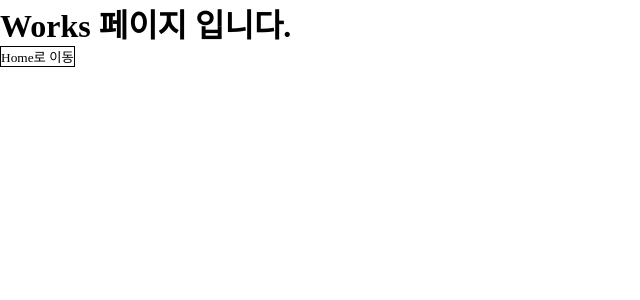
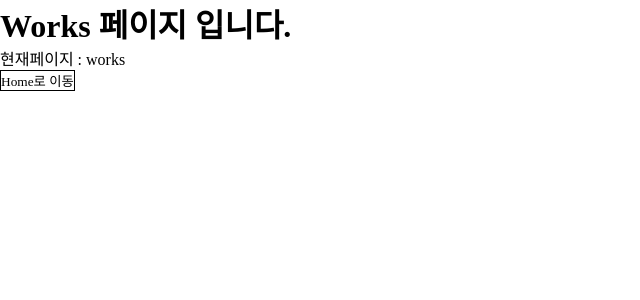
Before and after one commit to yuna-c/react, a React (Vite) app: page /works in a window 1280 px wide. Shown: the top 300 px of the page, without its empty margins (0-640 px from the left). Built offline with nearby package versions, Linux system fonts and the light colour scheme.

Commit message:
📝 add : useLocation

```diff
--- a/src/compoments/Works.jsx
+++ b/src/compoments/Works.jsx
@@ -1,14 +1,19 @@
-import { useNavigate } from 'react-router-dom';
+import { useNavigate, useLocation } from 'react-router-dom';
 
 const Works = () => {
   const navigate = useNavigate();
+  const location = useLocation();
+
   const goToHome = () => {
     navigate('/');
   };
 
+  console.log(`pathname=>`, location);
+
   return (
     <div className="Works">
       <h1>Works 페이지 입니다.</h1>
+      <div>현재페이지 : {location.pathname.slice(1)}</div>
       <button onClick={goToHome}>Home로 이동</button>
     </div>
   );
```
Also changed, not shown: 1 other file (tests, documents, lock files or other folders).
